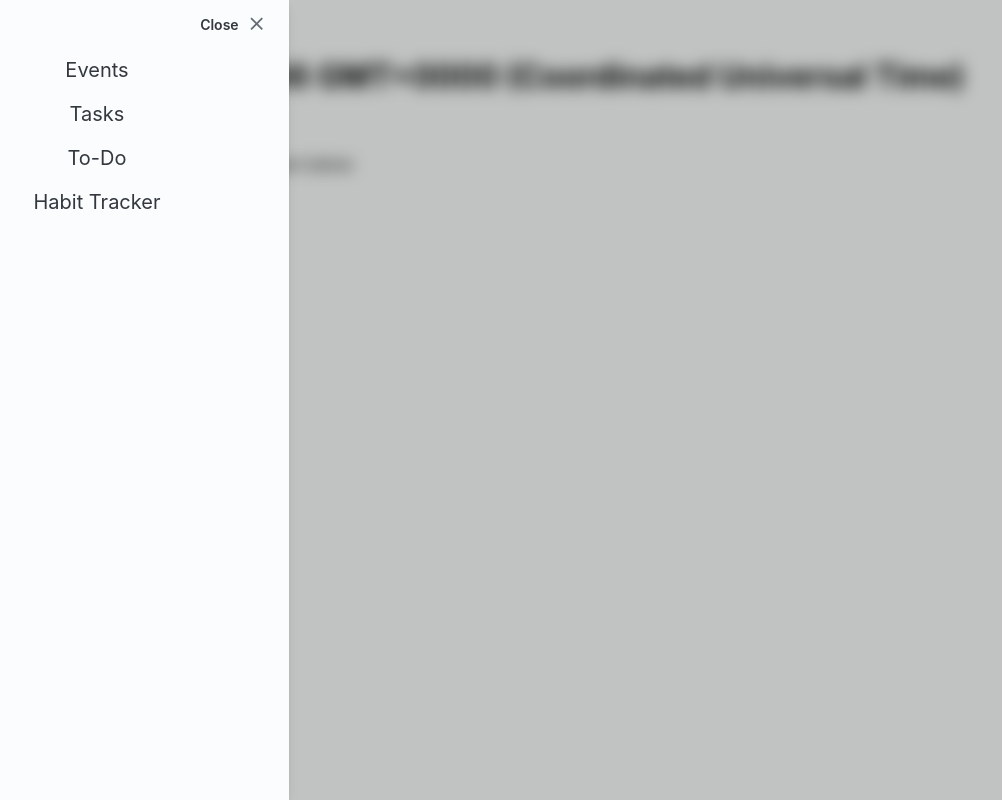
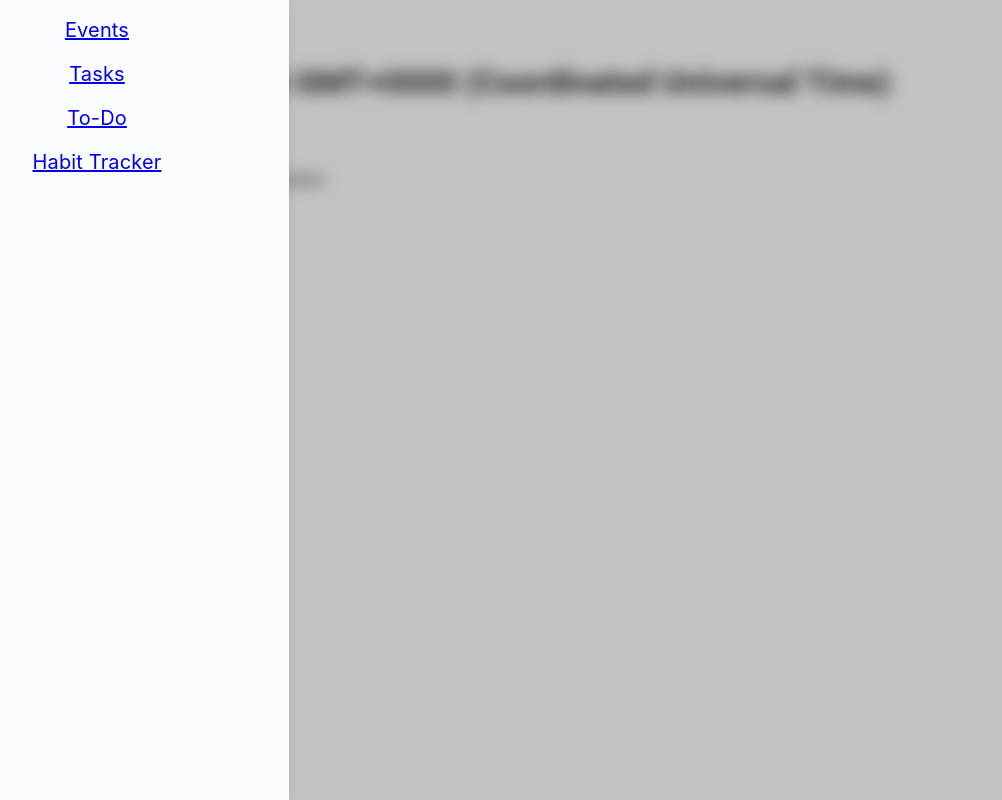
Before and after one commit to Co-Lab-You-Belong-in-Tech/loop, a React (Create React App) app: page /home in a window 1280 px wide. Both pictures are taken after a click on the button 18 px from the left and 18 px from the top of the page. Shown: the whole page, without its empty margins (95-1097 px from the left). Built offline with nearby package versions, Linux system fonts and the light colour scheme.

Commit message:
added bottom menu component with drawer when add button is clicked

```diff
--- /dev/null
+++ b/src/components/BottomMenu.js
@@ -0,0 +1,107 @@
+import * as React from 'react';
+import { Link } from 'react-router-dom';
+import { Global } from '@emotion/react';
+import { styled } from '@mui/material/styles';
+import CssBaseline from '@mui/material/CssBaseline';
+import { grey } from '@mui/material/colors';
+import Button from '@mui/material/Button';
+import ListItemButton from '@mui/joy/ListItemButton';
+import Box from '@mui/material/Box';
+import List from '@mui/joy/List';
+import SwipeableDrawer from '@mui/material/SwipeableDrawer';
+
+const drawerBleeding = 56;
+
+const Root = styled('div')(({ theme }) => ({
+    height: '100%',
+    backgroundColor:
+        theme.palette.mode === 'light' ? grey[100] : theme.palette.background.default,
+}));
+
+const StyledBox = styled(Box)(({ theme }) => ({
+    backgroundColor: theme.palette.mode === 'light' ? '#fff' : grey[800],
+}));
+
+const Puller = styled(Box)(({ theme }) => ({
+    width: 30,
+    height: 6,
+    backgroundColor: theme.palette.mode === 'light' ? grey[300] : grey[900],
+    borderRadius: 3,
+    position: 'absolute',
+    top: 8,
+    left: 'calc(50% - 15px)',
+}));
+
+function BottomMenu({ isOpen, onClose }) {
+    return (
+        <Root>
+            <CssBaseline />
+            <Global
+                styles={{
+                    '.MuiDrawer-root > .MuiPaper-root': {
+                        height: `calc(50% - ${drawerBleeding}px)`,
+                        overflow: 'visible',
+                    },
+                }}
+            />
+            <Box sx={{ textAlign: 'center', pt: 1 }}>
+                <Button onClick={() => onClose()}>Close</Button>
+            </Box>
+            <SwipeableDrawer
+                anchor="bottom"
+                open={isOpen}
+                onClose={() => onClose()}
+                swipeAreaWidth={drawerBleeding}
+                disableSwipeToOpen={false}
+                ModalProps={{
+                    keepMounted: true,
+                }}
+                sx={{
+                    '& .MuiDrawer-paper': {
+                        transform: isOpen ? 'translate(0, 0)' : 'translate(0, 100%)',
+                        transition: 'transform 0.3s ease-in-out',
+                    },
+                }}
+            >
+                <StyledBox
+                    sx={{
+                        position: 'absolute',
+                        top: 0,
+                        borderTopLeftRadius: 0,
+                        borderTopRightRadius: 0,
+                        visibility: 'visible',
+                        right: 0,
+                        left: 0,
+                    }}
+                >
+                    <Puller />
+                    <List
+                        size="lg"
+                        component="nav"
+                        sx={{
+                            display: 'grid',
+                            gridTemplateColumns: 'repeat(2, 1fr)',
+                            gap: '8px',
+                            fontSize: 'xl',
+                        }}
+                    >
+                        <ListItemButton>
+                            <Link to="/">Add Event</Link>
+                        </ListItemButton>
+                        <ListItemButton>
+                            <Link to="/">Add Task</Link>
+                        </ListItemButton>
+                        <ListItemButton>
+                            <Link to="/">Add Habit</Link>
+                        </ListItemButton>
+                        <ListItemButton>
+                            <Link to="/">Add To-Do</Link>
+                        </ListItemButton>
+                    </List>
+                </StyledBox>
+            </SwipeableDrawer>
+        </Root>
+    );
+}
+
+export default BottomMenu;
--- a/src/components/Home.js
+++ b/src/components/Home.js
@@ -1,67 +1,70 @@
 import * as React from 'react';
+import { useState } from 'react';
+import { Link } from 'react-router-dom';
 import Header from "./Header";
 import TaskContainer from "./TaskContainer";
-import Box from '@mui/joy/Box';
+import BottomMenu from './BottomMenu';
 import IconButton from '@mui/joy/IconButton';
 import Drawer from '@mui/joy/Drawer';
-import Input from '@mui/joy/Input';
 import List from '@mui/joy/List';
 import ListItemButton from '@mui/joy/ListItemButton';
-import Typography from '@mui/joy/Typography';
-import ModalClose from '@mui/joy/ModalClose';
-import Menu from '@mui/icons-material/Menu';
-import Add from '@mui/icons-material/Add';
-import { useState } from 'react'
+import MenuIcon from '@mui/icons-material/Menu';
+import AddIcon from '@mui/icons-material/Add';
+import SwipeableDrawer from '@mui/material/SwipeableDrawer';
 
 function Home() {
-    const [open, setOpen] = React.useState(false);
+    const [open, setOpen] = useState(false);
+    const [bottomMenuOpen, setBottomMenuOpen] = React.useState(false);
+
+    const handleMenuButtonClick = () => {
+        setOpen(!open);
+    };
+
+    const handleCloseMenuButtonClick = () => {
+        setOpen(false);
+    };
+
+    const handleAddButtonClick = () => {
+        setBottomMenuOpen(true);
+    };
+
+    const handleCloseBottomMenu = () => {
+        setBottomMenuOpen(false);
+    };
 
     return (
         <div className="home">
-            <IconButton color="neutral" onClick={() => setOpen(true)}>
-                <Menu />
+            <IconButton color="neutral" onClick={handleMenuButtonClick}>
+                <MenuIcon />
             </IconButton>
-            <Drawer open={open} onClose={() => setOpen(false)}>
-                <Box
-                    sx={{
-                        display: 'flex',
-                        alignItems: 'center',
-                        gap: 0.3,
-                        ml: 'auto',
-                        mt: 1,
-                        mr: 2,
-                    }}
-                >
-                    <Typography
-                        component="label"
-                        htmlFor="close-icon"
-                        fontSize="sm"
-                        fontWeight="lg"
-                        sx={{ cursor: 'pointer' }}
-                    >
-                        Close
-                    </Typography>
-                    <ModalClose id="close-icon" sx={{ position: 'initial' }} />
-                </Box>
-                <List
-                    size="lg"
-                    component="nav"
-                    sx={{
-                        flex: 'none',
-                        fontSize: 'xl',
-                        '& > div': { justifyContent: 'center' },
-                    }}
-                >
-                    <ListItemButton>Events</ListItemButton>
-                    <ListItemButton>Tasks</ListItemButton>
-                    <ListItemButton>To-Do</ListItemButton>
-                    <ListItemButton>Habit Tracker</ListItemButton>
+            <Drawer open={open} onClose={handleCloseMenuButtonClick}>
+                <List size="lg" component="nav" sx={{ flex: 'none', fontSize: 'xl', '& > div': { justifyContent: 'center' } }}>
+                    <ListItemButton>
+                        <Link to="/">Events</Link>
+                    </ListItemButton>
+                    <ListItemButton>
+                        <Link to="/">Tasks</Link>
+                    </ListItemButton>
+                    <ListItemButton>
+                        <Link to="/">To-Do</Link>
+                    </ListItemButton>
+                    <ListItemButton>
+                        <Link to="/">Habit Tracker</Link>
+                    </ListItemButton>
                 </List>
             </Drawer>
+            <SwipeableDrawer
+                anchor="bottom"
+                open={bottomMenuOpen}
+                onClose={() => setBottomMenuOpen(false)}
+                disableSwipeToOpen={false}
+            >
+                <BottomMenu isOpen={bottomMenuOpen} onClose={handleCloseBottomMenu} />
+            </SwipeableDrawer>
             <Header />
             <TaskContainer />
-            <IconButton variant="soft" aria-label="Add Habit or Task">
-                <Add />
+            <IconButton variant="soft" aria-label="Add Habit or Task" onClick={handleAddButtonClick}>
+                <AddIcon />
             </IconButton>
         </div>
     );
```
